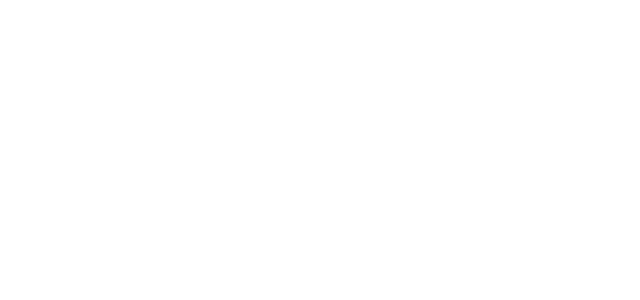
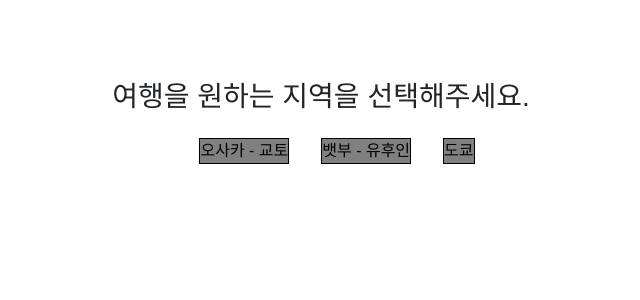
Before and after one commit to yeonsoo1998/jatmap, a React (Create React App) app: page /selectlocal in a window 1280 px wide. Before the commit this address had no page. Shown: the top 300 px of the page, without its empty margins (319-959 px from the left). Built offline with nearby package versions, Linux system fonts and the light colour scheme.

Commit message:
feat : 지역선택 기능및 페이지 추가

```diff
--- a/src/App.js
+++ b/src/App.js
@@ -6,6 +6,7 @@
 import MainCarousel from "./components/carousel/carousel";
 import ExchangeRate from "./components/exchange/exchange";
 import SelectLocal from "./components/selectLocal/selectLocal";
+
 
 function App() {
   return (
--- a/src/components/selectLocal/selectLocal.js
+++ b/src/components/selectLocal/selectLocal.js
@@ -1,6 +1,9 @@
 import React from "react";
 import './selectLocal.css'
 import { BrowserRouter,Link } from "react-router-dom";
+import KyotoOsaka from "../../pages/selectedLocal/kyotoOsaka";
+import BeppuYufuin from "../../pages/selectedLocal/beppuYufuin";
+import Tokyo from "../../pages/selectedLocal/tokyo";
 
 const SelectLocal = () =>{
     return(
@@ -9,9 +12,9 @@
             <h3>여행을 원하는 지역을 선택해주세요.</h3>
         </div>
         <div className="localList">
-            <Link to="/osaka-kyoto" className="link">    오사카 - 교토</Link>
-            <Link to="/batpoo-yufujin" className="link">뱃부 - 유후인</Link>
-            <Link to="tokyo" className="link">도쿄</Link>
+            <Link to='kyotoOsaka' className="link">오사카 - 교토</Link>
+            <Link to='beppuYufuin' className="link">뱃부 - 유후인</Link>
+            <Link to='tokyo' className="link">도쿄</Link>
         </div>
         </>
     )
--- a/src/index.js
+++ b/src/index.js
@@ -6,8 +6,15 @@
 import Spa1 from "./pages/spa/spa1";
 import Spa2 from "./pages/spa/spa2";
 import Spa3 from "./pages/spa/spa3";
+import SelectLocal from "./components/selectLocal/selectLocal";
 import reportWebVitals from "./reportWebVitals";
 import Activity from "./pages/activity/activity";
+import BeppuYufuin from "./pages/selectedLocal/beppuYufuin";
+import Tokyo from "./pages/selectedLocal/tokyo";
+import KyotoOsaka from "./pages/selectedLocal/kyotoOsaka";
+
+
+
 
 const root = ReactDOM.createRoot(document.getElementById("root"));
 root.render(
@@ -23,6 +30,14 @@
       <Route path="/activity/1" element={<Activity category="activity1" />} />
       <Route path="/activity/2" element={<Activity category="activity2" />} />
       <Route path="/activity/3" element={<Activity category="activity3" />} />
+
+      <Route path="/selectlocal" element={<SelectLocal/>}/>
+
+      <Route path="/kyotoOsaka" element={<KyotoOsaka/>}/>
+      <Route path="/tokyo" element={<Tokyo/>}/>
+      <Route path="/beppuYufuin" element={<BeppuYufuin/>}/>
+
+
     </Routes>
   </BrowserRouter>
 );
--- /dev/null
+++ b/src/pages/selectedLocal/beppuYufuin.js
@@ -0,0 +1,16 @@
+import Toolbar from "../../components/toolbar/toolbar";
+import { useParams } from 'react-router-dom';
+import { useNavigate } from "react-router-dom";
+
+const BeppuYufuin = () =>{
+
+    return(
+        <div>
+
+        <Toolbar/>
+        <h2>벳부 유후인</h2>
+        </div>
+    )
+}
+
+export default BeppuYufuin;
--- /dev/null
+++ b/src/pages/selectedLocal/kyotoOsaka.js
@@ -0,0 +1,16 @@
+import Toolbar from "../../components/toolbar/toolbar";
+import { useParams } from 'react-router-dom';
+import { useNavigate } from "react-router-dom";
+
+const KyotoOsaka = () =>{
+
+    return(
+        <div>
+
+        <Toolbar/>
+        <h2>교토 오사카</h2>
+        </div>
+    )
+}
+
+export default KyotoOsaka;
--- /dev/null
+++ b/src/pages/selectedLocal/tokyo.js
@@ -0,0 +1,16 @@
+import Toolbar from "../../components/toolbar/toolbar";
+import { useParams } from 'react-router-dom';
+import { useNavigate } from "react-router-dom";
+
+const Tokyo = () =>{
+
+    return(
+        <div>
+
+        <Toolbar/>
+        <h2>도쿄</h2>
+        </div>
+    )
+}
+
+export default Tokyo;
```
